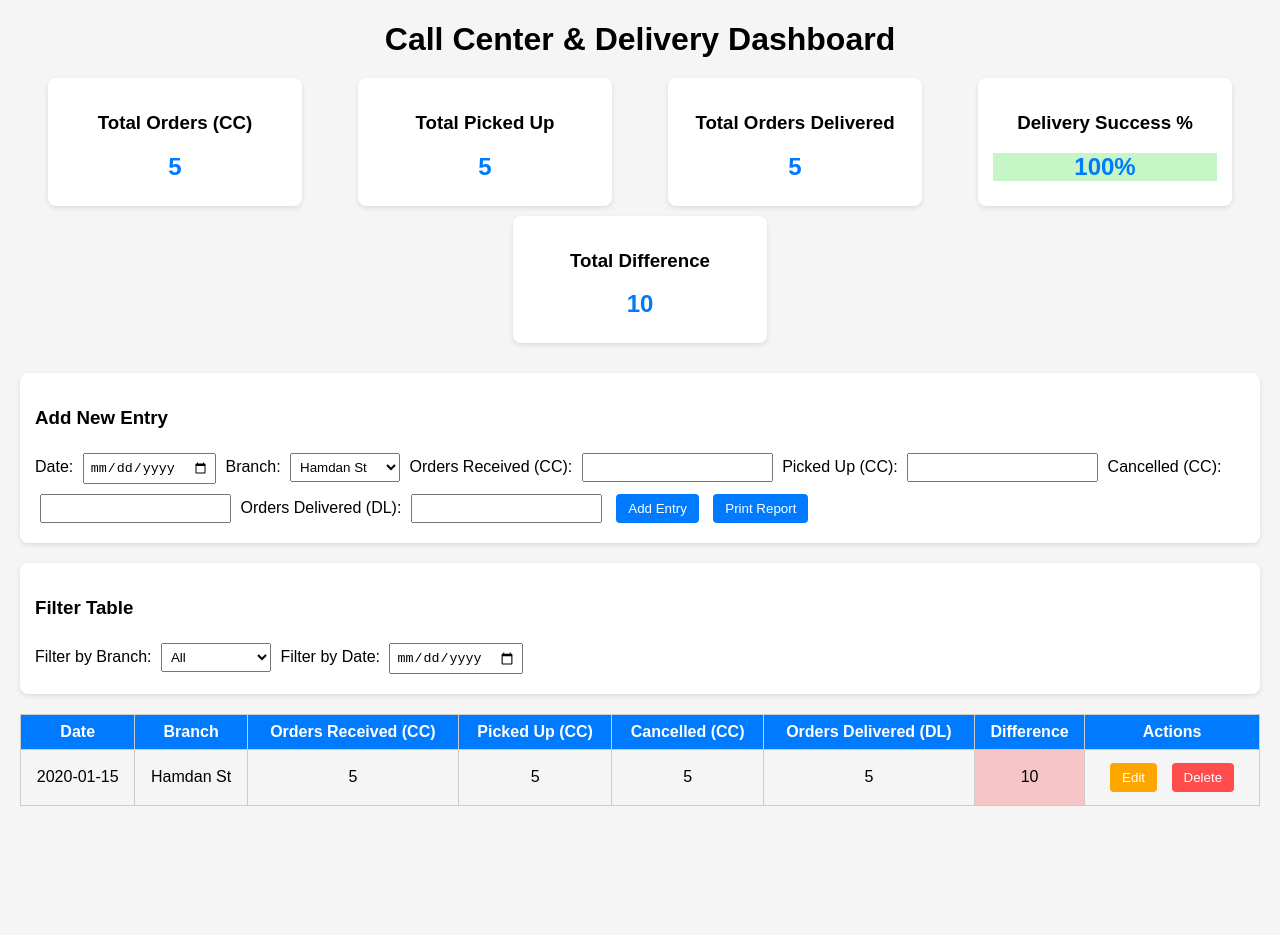
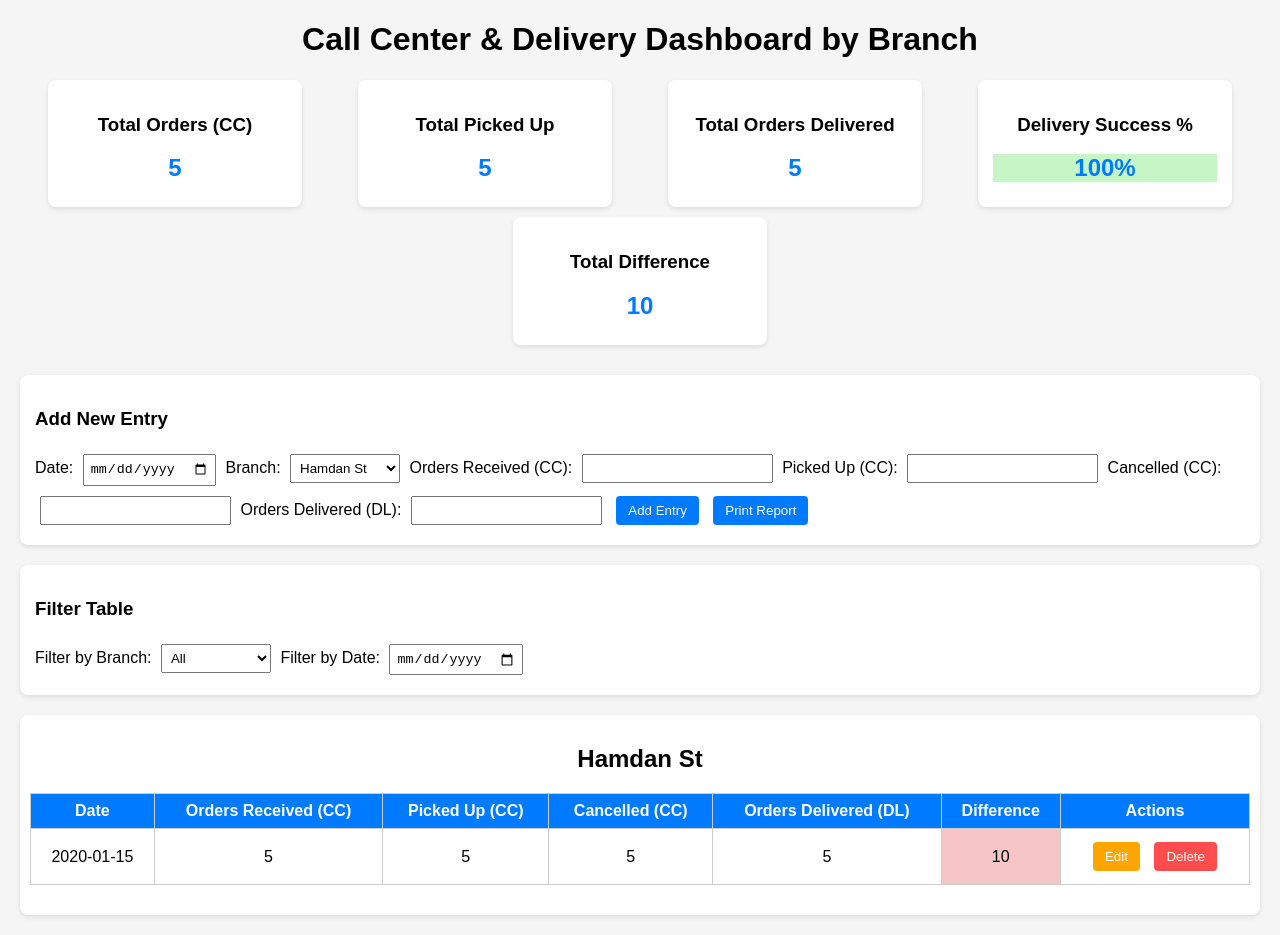
Before and after one commit to annmangune1997-byte/ccm2026, a plain HTML site: page index.html in a window 1280 px wide. Both pictures are taken after typing "2020-01-15", "5", "5", "5", "5" into the empty fields and a click on the button "Add Entry". Before the commit the page ends 826 px from the top, so only its background shows below. Drawn offline with Linux system fonts and the light colour scheme.

Commit message:
Update index.html

```diff
--- a/index.html
+++ b/index.html
@@ -3,10 +3,10 @@
 <head>
 <meta charset="UTF-8">
 <meta name="viewport" content="width=device-width, initial-scale=1.0">
-<title>Call Center & Delivery Dashboard</title>
+<title>Call Center & Delivery Dashboard by Branch</title>
 <style>
 body { font-family: Arial, sans-serif; margin: 20px; background: #f5f5f5; }
-h1 { text-align: center; margin-bottom: 20px; }
+h1, h2 { text-align: center; }
 table { width: 100%; border-collapse: collapse; margin-bottom: 20px; }
 th, td { border: 1px solid #ccc; padding: 8px; text-align: center; }
 th { background-color: #007BFF; color: white; }
@@ -22,11 +22,12 @@ button { padding: 7px 12px; margin: 5px; background-color: #007BFF; color: white
 button:hover { background-color: #0056b3; }
 .editBtn { background-color: #ffa500; }
 .deleteBtn { background-color: #ff4d4d; }
+.branch-section { background: #fff; padding: 10px; margin-bottom: 20px; border-radius: 8px; box-shadow: 0 2px 5px rgba(0,0,0,0.1); }
 </style>
 </head>
 <body>
 
-<h1>Call Center & Delivery Dashboard</h1>
+<h1>Call Center & Delivery Dashboard by Branch</h1>
 
 <!-- Dashboard -->
 <div class="dashboard">
@@ -80,33 +81,19 @@ button:hover { background-color: #0056b3; }
 <label>Filter by Date: <input type="date" id="filterDate" onchange="applyFilter()"></label>
 </div>
 
-<!-- Orders Table -->
-<table id="ordersTable">
-  <thead>
-    <tr>
-      <th>Date</th>
-      <th>Branch</th>
-      <th>Orders Received (CC)</th>
-      <th>Picked Up (CC)</th>
-      <th>Cancelled (CC)</th>
-      <th>Orders Delivered (DL)</th>
-      <th>Difference</th>
-      <th>Actions</th>
-    </tr>
-  </thead>
-  <tbody>
-  </tbody>
-</table>
+<!-- Branch Sections -->
+<div id="branchTables"></div>
 
 <script>
-let tableBody = document.getElementById('ordersTable').getElementsByTagName('tbody')[0];
+let branchTables = document.getElementById('branchTables');
 
 // Load data from LocalStorage
 let data = JSON.parse(localStorage.getItem('ccData')) || [];
 
 function saveData() {
   localStorage.setItem('ccData', JSON.stringify(data));
-  updateTable();
+  updateDashboard();
+  renderBranchTables();
 }
 
 function addRow() {
@@ -132,79 +119,109 @@ function clearInputs() {
   document.getElementById('entryDate').value = '';
 }
 
-function editRow(index) {
-  const entry = data[index];
-  document.getElementById('entryDate').value = entry.date;
-  document.getElementById('branchSelect').value = entry.branch;
-  document.getElementById('ordersReceived').value = entry.ordersReceived;
-  document.getElementById('pickedUp').value = entry.pickedUp;
-  document.getElementById('cancelledCC').value = entry.cancelledCC;
-  document.getElementById('ordersDelivered').value = entry.delivered;
-  data.splice(index,1);
-  updateTable();
+// Dashboard update
+function updateDashboard(){
+  let totalCC=0,totalPicked=0,totalDelivered=0,totalDiff=0;
+  data.forEach(entry=>{
+    totalCC+=entry.ordersReceived;
+    totalPicked+=entry.pickedUp;
+    totalDelivered+=entry.delivered;
+    totalDiff+=entry.difference;
+  });
+  document.getElementById('totalOrdersCC').innerText=totalCC;
+  document.getElementById('totalPickedUp').innerText=totalPicked;
+  document.getElementById('totalDelivered').innerText=totalDelivered;
+  document.getElementById('totalDifference').innerText=totalDiff;
+  const deliveryRate=totalCC>0 ? Math.round((totalDelivered/totalCC)*100) : 0;
+  const rateElem=document.getElementById('deliveryRate');
+  rateElem.innerText=deliveryRate+'%';
+  rateElem.className=deliveryRate>=90?'green':(deliveryRate>=80?'yellow':'red');
 }
 
-function deleteRow(index) {
+// Render branch tables
+function renderBranchTables(){
+  branchTables.innerHTML='';
+  const branches=[...new Set(data.map(d=>d.branch))];
+  branches.forEach(branch=>{
+    const branchData=data.filter(d=>d.branch===branch);
+    const section=document.createElement('div');
+    section.className='branch-section';
+    section.innerHTML=`<h2>${branch}</h2>
+      <table>
+        <thead>
+          <tr>
+            <th>Date</th>
+            <th>Orders Received (CC)</th>
+            <th>Picked Up (CC)</th>
+            <th>Cancelled (CC)</th>
+            <th>Orders Delivered (DL)</th>
+            <th>Difference</th>
+            <th>Actions</th>
+          </tr>
+        </thead>
+        <tbody>
+        ${branchData.map((entry,index)=>`<tr>
+          <td>${entry.date}</td>
+          <td>${entry.ordersReceived}</td>
+          <td>${entry.pickedUp}</td>
+          <td>${entry.cancelledCC}</td>
+          <td>${entry.delivered}</td>
+          <td class="${entry.difference===0?'green':Math.abs(entry.difference)<=2?'yellow':'red'}">${entry.difference}</td>
+          <td>
+            <button class="editBtn" onclick="editRow(${data.indexOf(entry)})">Edit</button>
+            <button class="deleteBtn" onclick="deleteRow(${data.indexOf(entry)})">Delete</button>
+          </td>
+        </tr>`).join('')}
+        </tbody>
+      </table>`;
+    branchTables.appendChild(section);
+  });
+}
+
+// Edit/Delete
+function editRow(index){
+  const entry=data[index];
+  document.getElementById('entryDate').value=entry.date;
+  document.getElementById('branchSelect').value=entry.branch;
+  document.getElementById('ordersReceived').value=entry.ordersReceived;
+  document.getElementById('pickedUp').value=entry.pickedUp;
+  document.getElementById('cancelledCC').value=entry.cancelledCC;
+  document.getElementById('ordersDelivered').value=entry.delivered;
+  data.splice(index,1);
+  saveData();
+}
+
+function deleteRow(index){
   if(confirm("Are you sure you want to delete this entry?")){
     data.splice(index,1);
     saveData();
   }
 }
 
-function updateTable() {
-  tableBody.innerHTML = '';
-  let totalCC=0, totalPicked=0, totalDelivered=0, totalDiff=0;
-
-  data.forEach((entry,index)=>{
-    const row=tableBody.insertRow();
-    entry.difference = entry.delivered - (entry.ordersReceived - entry.pickedUp - entry.cancelledCC);
-
-    [entry.date, entry.branch, entry.ordersReceived, entry.pickedUp, entry.cancelledCC, entry.delivered, entry.difference].forEach((text,i)=>{
-      const cell=row.insertCell();
-      cell.innerText=text;
-      if(i===6){ // Difference coloring
-        if(entry.difference===0) cell.className='green';
-        else if(Math.abs(entry.difference)<=2) cell.className='yellow';
-        else cell.className='red';
-      }
-    });
-
-    const actionCell=row.insertCell();
-    actionCell.innerHTML=`<button class="editBtn" onclick="editRow(${index})">Edit</button>
-                          <button class="deleteBtn" onclick="deleteRow(${index})">Delete</button>`;
-
-    totalCC+=entry.ordersReceived;
-    totalPicked+=entry.pickedUp;
-    totalDelivered+=entry.delivered;
-    totalDiff+=entry.difference;
-  });
-
-  document.getElementById('totalOrdersCC').innerText=totalCC;
-  document.getElementById('totalPickedUp').innerText=totalPicked;
-  document.getElementById('totalDelivered').innerText=totalDelivered;
-  document.getElementById('totalDifference').innerText=totalDiff;
-
-  const deliveryRate=totalCC>0 ? Math.round((totalDelivered/totalCC)*100) : 0;
-  const rateElem=document.getElementById('deliveryRate');
-  rateElem.innerText=deliveryRate+'%';
-  rateElem.className=deliveryRate>=90?'green':(deliveryRate>=80?'yellow':'red');
-}
-
+// Filter
 function applyFilter(){
   const branchFilter=document.getElementById('filterBranch').value;
   const dateFilter=document.getElementById('filterDate').value;
-  for(let i=0;i<tableBody.rows.length;i++){
-    const row=tableBody.rows[i];
-    const branch=row.cells[1].innerText;
+  branchTables.querySelectorAll('.branch-section').forEach(section=>{
+    const branchName=section.querySelector('h2').innerText;
+    const matchBranch=(branchFilter==='') || (branchName===branchFilter);
+    let showSection=false;
+    section.querySelectorAll('tbody tr').forEach(row=>{
       const date=row.cells[0].innerText;
-    row.style.display=((branchFilter===''||branch===branchFilter)&&
-                       (dateFilter===''||date===dateFilter))?'':'none';
-  }
+      const matchDate=(dateFilter==='')||(date===dateFilter);
+      row.style.display=(matchBranch && matchDate)?'':'none';
+      if(row.style.display!=='none') showSection=true;
+    });
+    section.style.display=showSection? 'block':'none';
+  });
 }
 
+// Print
 function printReport(){ window.print(); }
 
-updateTable();
+// Initialize
+updateDashboard();
+renderBranchTables();
 </script>
 
 </body>
```
Lines whose indentation alone changed are shown as unchanged.
